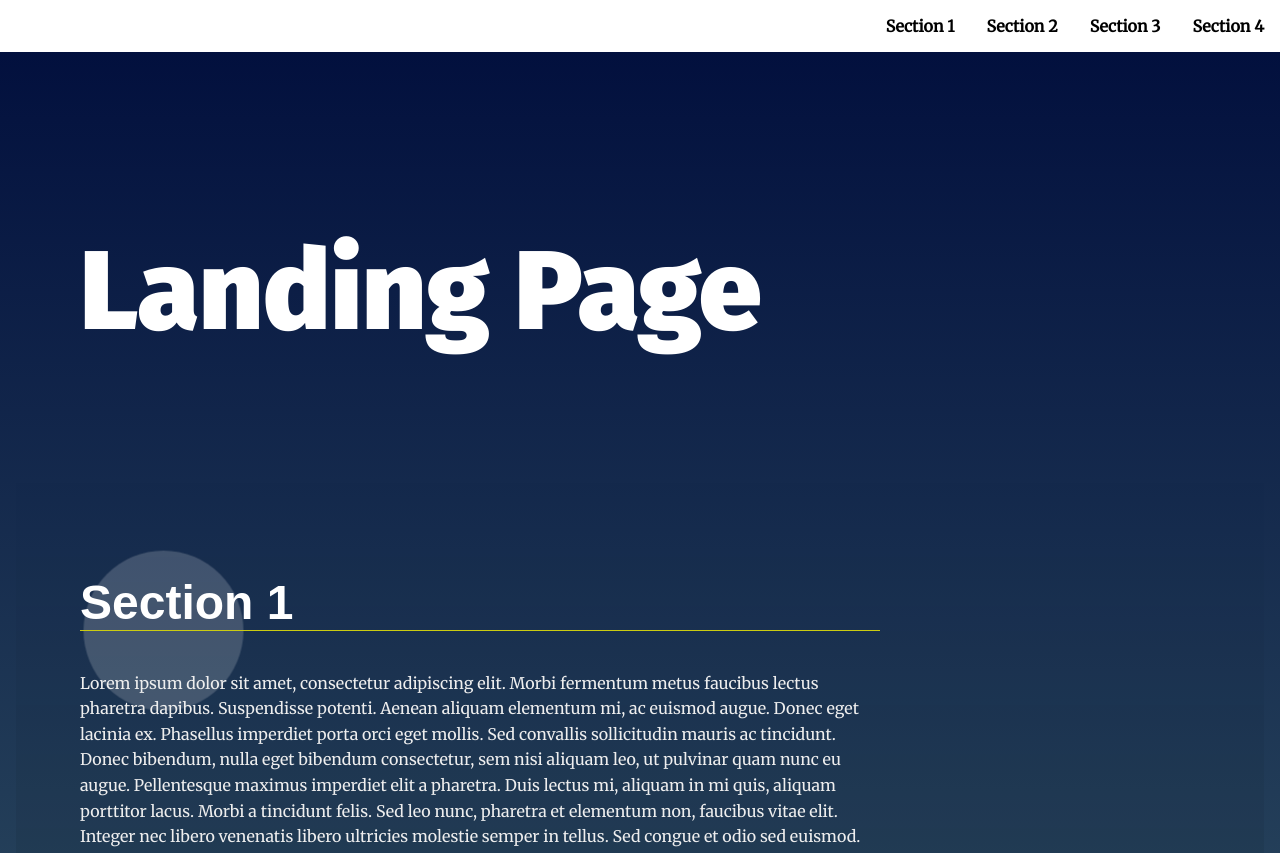
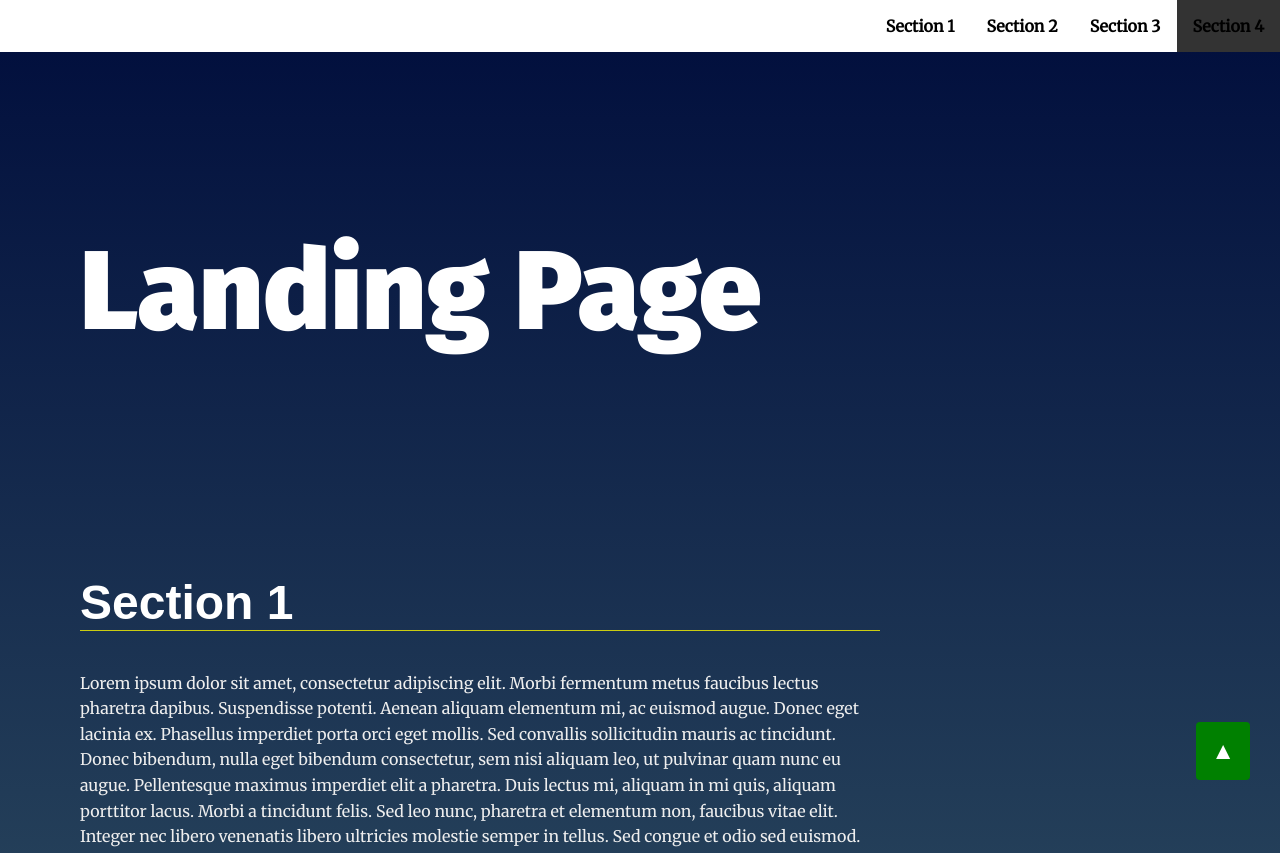
Before and after one commit to mostafasayed-dev/landing-page, a plain HTML site: page index.html in a window 1280 px wide. Shown: the top 853 px of the page. Drawn offline with Linux system fonts and the light colour scheme.

Commit message:
Enhancing scroll / Adding scroll to top feature

```diff
--- a/css/styles.css
+++ b/css/styles.css
@@ -10,10 +10,6 @@
 
 
 /* ---- Base Rules ---- */
-html {
-    scroll-behavior: smooth;
-}
-
 body {
     background: rgb(136,203,171);
     background: linear-gradient(0deg, rgba(136,203,171,1) 0%, rgba(0,13,60,1) 100%);
@@ -64,6 +60,21 @@ section {
     min-height: 80vh;
 }
 
+button {
+    position: fixed;
+    bottom: 20px;
+    right: 30px;
+    z-index: 99;
+    font-size: 24px;
+    border: none;
+    outline: none;
+    background-color: green;
+    color: white;
+    cursor: pointer;
+    padding: 15px;
+    border-radius: 4px;
+}
+
 
 /* ---- Module Rules ---- */
 
@@ -86,7 +97,7 @@ section {
     color: #000;
 }
 
-.navbar__menu .menu__link:hover {
+.link__active, .navbar__menu .menu__link:hover {
     background: #333;
     color: #fff;
     transition: ease 0.3s all;
--- a/index.html
+++ b/index.html
@@ -22,6 +22,7 @@
     <header class="main__hero">
       <h1>Landing Page </h1>
     </header>
+    <button onclick="scrollToTop()" id="toTopBtn">▲</button>
     <!-- Each Section has an ID (used for the anchor) and
     a data attribute that will populate the li node.
     Adding more sections will automatically populate nav.
--- a/js/app.js
+++ b/js/app.js
@@ -4,13 +4,35 @@ let sections = document.querySelectorAll('section');
 // build the nav
 function buildDynamicMenu(){
     let nav = document.querySelector('ul');
+    let index = 1;
     for (const section of sections) {
         let navItem = document.createElement('li');
+        navItem.setAttribute('id', 'item'+index);
         navItem.innerHTML = `<a class='menu__link'
                                 href='#${section.getAttribute('id')}'>
                                 ${section.getAttribute('data-nav')}
                             </a>`;
+        navItem.addEventListener('click', function(event){
+            event.preventDefault();
+            section.scrollIntoView({behavior: "smooth", block: "start", inline: "start"});
+            setMenuItemActive(navItem.getAttribute('id'));
+        });
         nav.appendChild(navItem);
+        index++;
+    }
+}
+
+function setMenuItemActive(navItemId){
+    let navItems = document.querySelectorAll('li');
+    for (const item of navItems) {
+        let itemId = item.getAttribute('id');
+        if(navItemId == itemId){
+            if(!item.classList.contains('link__active')){
+                item.classList.add('link__active');
+            }
+        }else{
+            item.classList.remove('link__active');
+        }
     }
 }
 
@@ -19,9 +41,13 @@ function setCurrentSectionActive(){
     for (const section of sections) {
         // to get section position
         let sectionPosition = section.getBoundingClientRect();
-        if(sectionPosition.top >= 0){ // section near top of viewport
+        if( sectionPosition.top + (sectionPosition.height / 2) >= 0 &&
+            sectionPosition.bottom <= sectionPosition.height){ // section in viewport
             if(!section.classList.contains('your-active-class')){
                 section.classList.add('your-active-class');// add active class to this section
+                let sectionId = section.getAttribute('id');
+                sectionId = sectionId.replace('section', '');
+                setMenuItemActive('item'+sectionId);
             }
         } else {
             section.classList.remove('your-active-class');
@@ -29,6 +55,11 @@ function setCurrentSectionActive(){
     }
 }
 
+function scrollToTop(){
+    // scroll to first section
+    sections[0].scrollIntoView({behavior: "smooth", block: "start", inline: "start"});
+}
+
 // Build dynamic menu
 buildDynamicMenu();
 // Set sections as active while scrolling
```
